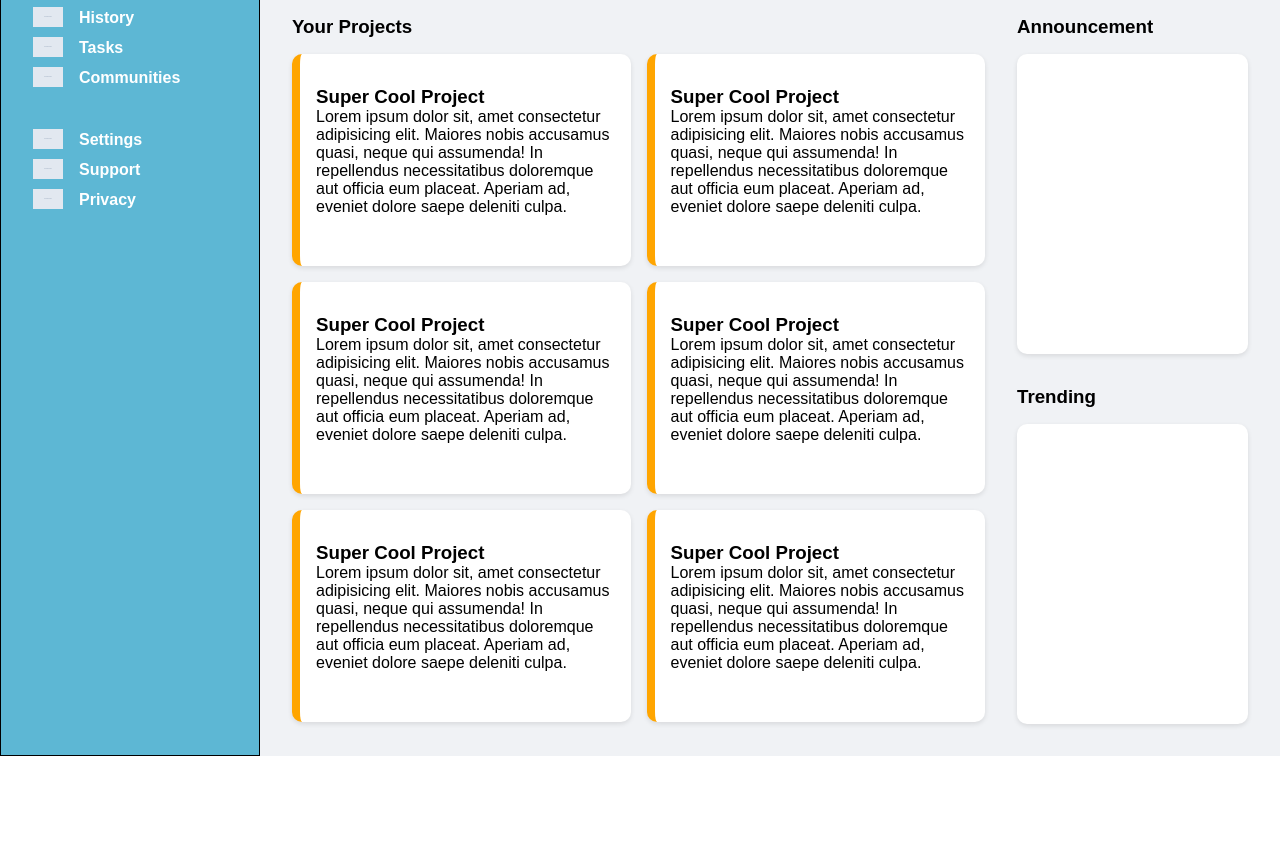
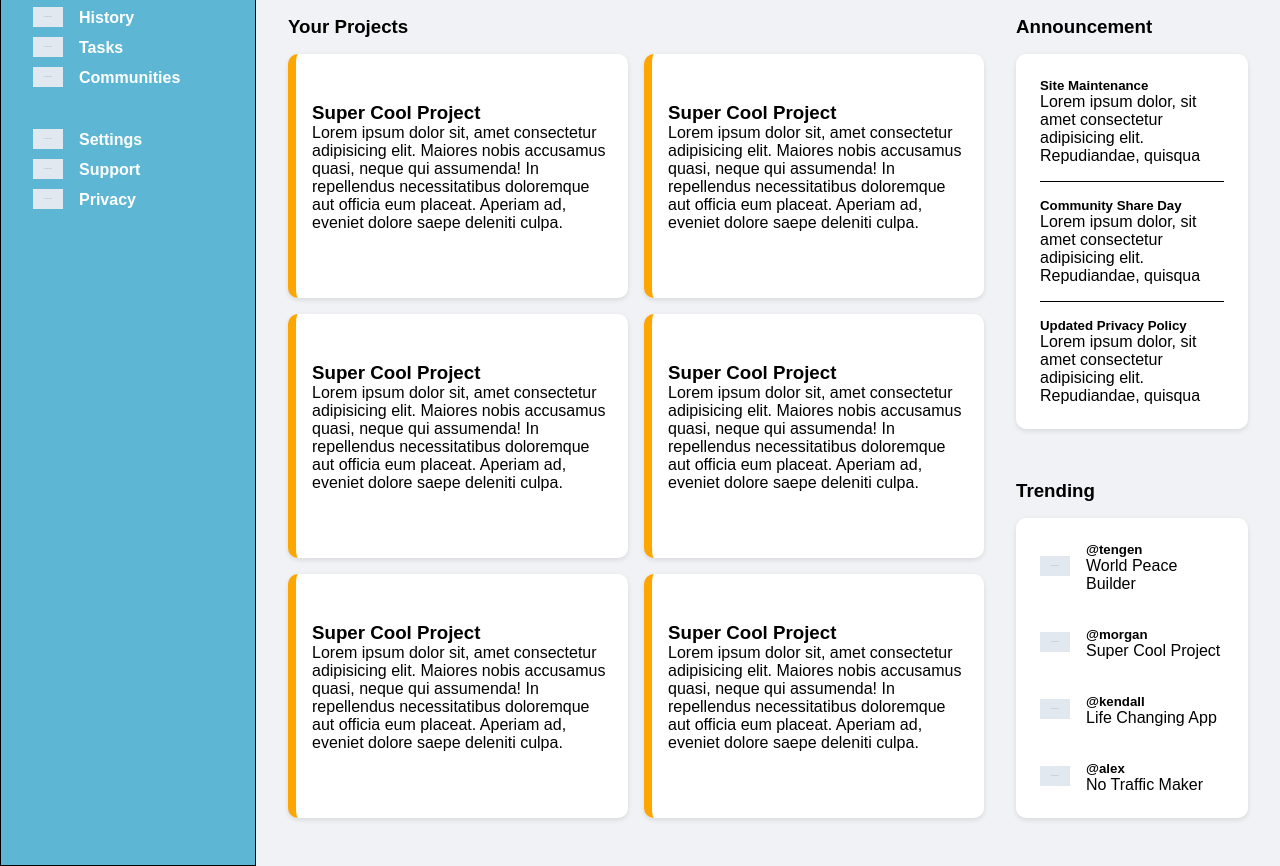
Before and after one commit to junjhon12/Admin-Dashboard, a plain HTML site: page index.html in a window 1280 px wide. Shown: the part 154-1020 px from the top of the page. Before the commit the page ends 910 px from the top, so only its background shows below. Drawn offline with Linux system fonts and the light colour scheme.

Commit message:
style: implement admin dashboard grid layout
Establish the core CSS Grid structure defining the sidebar, header, and
main content areas. Add styling for the sidebar navigation, header
search bar, and user options.

Implement card layouts for the main dashboard widgets, including
announcement and trending sections, using Flexbox for internal alignment
and spacing.

```diff
--- a/index.html
+++ b/index.html
@@ -133,13 +133,61 @@
                 <section class="announcement-section">
                     <h3>Announcement</h3>
                     <div class="right-top">
+                        <div class="top-item">
+                            <h5>Site Maintenance</h5>
+                            <p>Lorem ipsum dolor, sit amet consectetur adipisicing elit. Repudiandae, quisqua</p>
                         </div>
+                        <div class="top-item">
+                            <h5>Community Share Day</h5>
+                            <p>Lorem ipsum dolor, sit amet consectetur adipisicing elit. Repudiandae, quisqua</p>
+                        </div>
+                        <div class="top-item">
+                            <h5>Updated Privacy Policy</h5>
+                            <p>Lorem ipsum dolor, sit amet consectetur adipisicing elit. Repudiandae, quisqua</p>
+                        </div>
+                    </div>
                 </section>
 
                 <section class="trending-section">
                     <h3>Trending</h3>
                     <div class="right-bot">
+                        <div class="right-item">
+                            <div class="item-img">
+                                <img src="./img/placeholder.svg" alt="">
+                            </div>
+                            <div class="item-text">
+                                <h5>@tengen</h5>
+                                <p>World Peace Builder</p>
+                            </div>
                         </div>
+                        <div class="right-item">
+                            <div class="item-img">
+                                <img src="./img/placeholder.svg" alt="">
+                            </div>
+                            <div class="item-text">
+                                <h5>@morgan</h5>
+                                <p>Super Cool Project</p>
+                            </div>
+                        </div>
+                        <div class="right-item">
+                            <div class="item-img">
+                                <img src="./img/placeholder.svg" alt="">
+                            </div>
+                            <div class="item-text">
+                                <h5>@kendall</h5>
+                                <p>Life Changing App</p>
+                            </div>
+                        </div>
+                        <div class="right-item">
+                            <div class="item-img">
+                                <img src="./img/placeholder.svg" alt="">
+                            </div>
+                            <div class="item-text">
+                                <h5>@alex</h5>
+                                <p>No Traffic Maker</p>
+                            </div>
+                        </div>
+                    </div>
                 </section>
             </div>
         </div>
--- a/style.css
+++ b/style.css
@@ -14,7 +14,7 @@ body {
     grid-template-areas:
         "aside header"
         "aside main";
-    grid-template-columns: 260px 1fr; /* Explicit sidebar width */
+    grid-template-columns: 20% 1fr; /* Explicit sidebar width */
     grid-template-rows: auto 1fr;
     height: 100vh;
     font-family: Arial, Helvetica, sans-serif;
@@ -109,42 +109,41 @@ main {
 }
 .main-content {
     display: grid;
-    /* This defines two columns: the left takes up 3 parts of space, the right takes up 1 */
     grid-template-columns: 3fr 1fr;
     grid-template-areas: "main-left main-right";
     gap: 2rem;
-    padding: 2rem;
-    background-color: #f0f2f5; /* A light grey background often looks better for dashboards */
+    padding: 2rem 2rem 3rem 2rem;
+    background-color: #f0f2f5;
 }
 .main-left {
     grid-area: main-left;
     display: grid;
-    /* This creates the two-column layout you requested */
     grid-template-columns: 1fr 1fr;
     gap: 1rem;
-    align-content: start; /* Keeps items at the top if the container is taller */
+    align-content: start;
 }
 .main-left h3 {
     grid-column: 1 / -1;
 }
 .left-card {
     background-color: white;
-    border-radius: 10px; /* Adjusted from 30px for a more standard dashboard look */
-    padding: 2rem 1rem;
-    border-left: 8px solid orange; /* Optional: adds the accent bar seen in many dashboards */
+    border-radius: 10px;
+    padding: 3rem 1rem;
+    border-left: 8px solid orange;
     box-shadow: 0 2px 5px rgba(0,0,0,0.1);
 }
 .main-right {
     grid-area: main-right;
-    display: flex; /* Flexbox is often easier for simple vertical stacks */
+    display: flex;
     flex-direction: column;
     gap: 2rem;
+    justify-content: space-between;
 }
 .announcement-section,
 .trending-section {
     display: flex;
     flex-direction: column;
-    gap: 1rem; /* Space between the H3 and the white box */
+    gap: 1rem;
 }
 .right-top,
 .right-bot {
@@ -154,3 +153,38 @@ main {
     box-shadow: 0 2px 5px rgba(0,0,0,0.1);
     min-height: 300px; /* Ensures visibility while empty */
 }
+.right-top div:nth-child(2) {
+    border-top: 1px solid black;
+    border-bottom: 1px solid black;
+    margin: 1rem 0;
+    padding: 1rem 0;
+}
+.announcement-section {
+    font-size: 1rem;
+}
+.announcement-section br {
+    width: 100%;
+    border: 1px solid black;
+}
+h4 {
+    display:inline;
+}
+h4:after {
+    content:"\a";
+    white-space: pre;
+}
+.right-bot {
+    border-radius: 10px;
+    padding: 1.5rem;
+    min-height: 300px; /* Important: gives the container height to space items out */
+
+    /* Flexbox Layout */
+    display: flex;
+    flex-direction: column;
+    justify-content: space-between; /* This pushes the items apart evenly */
+}
+.right-bot .right-item {
+    display: flex;
+    align-items: center;
+    gap: 1rem;
+}
```
